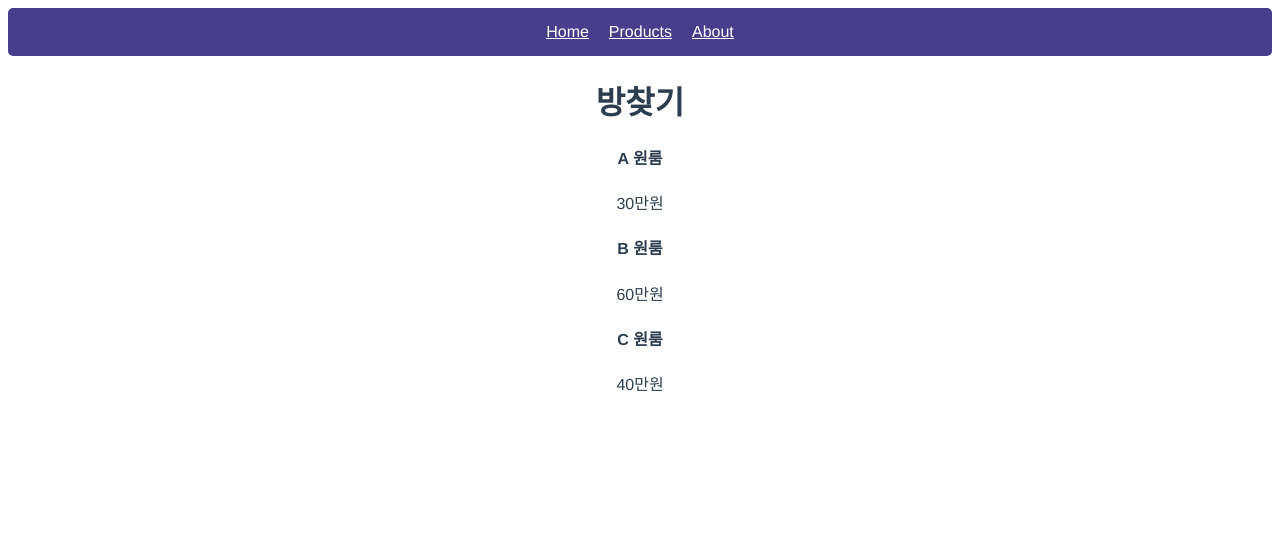
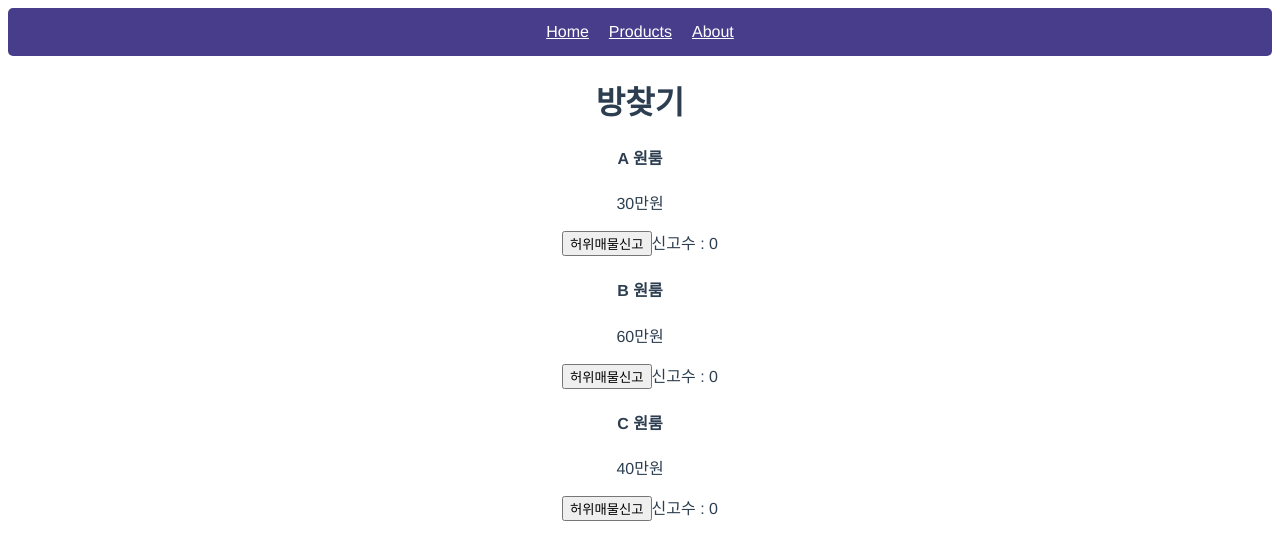
Before and after one commit to tuz22/studying-vue, a Vue app: page / in a window 1280 px wide. Shown: the top 560 px of the page. Built offline with nearby package versions, Linux system fonts and the light colour scheme.

Commit message:
이벤트핸들러

```diff
--- a/src/App.vue
+++ b/src/App.vue
@@ -7,6 +7,12 @@
         <!-- <태그 v-for="a" in 몇회" :key="a">{{a}}</태그> -->
         <h4 :style="titleStyle">{{ a }}</h4>
         <p>{{ price[i] }}만원</p>
+        <!--  v-on 축약: @ -->
+        <!-- <button v-on:click="report++">허위매물신고</button> -->
+        <button @click="report[i]++">허위매물신고</button>
+        <!-- 클릭 이벤트에 함수 적용 -->
+        <!-- <button @click="increase()">허위매물신고</button>  -->
+        <span>신고수 : {{ report[i] }}</span>
     </div>
 </template>
 
@@ -18,8 +24,16 @@ export default {
             menu: ['Home', 'Products', 'About'],
             price: [30, 60, 40],
             products: ['A 원룸', 'B 원룸', 'C 원룸'],
+            report: [0, 0, 0],
+            // report: 0,
             // titleStyle: 'color : blue', // HTML 속성도 데이터바인딩 가능
         };
+    },
+    methods: {
+        increase() {
+            // 버튼 클릭시 신고 수 증가
+            this.report++;
+        },
     },
     components: {},
 };
```
